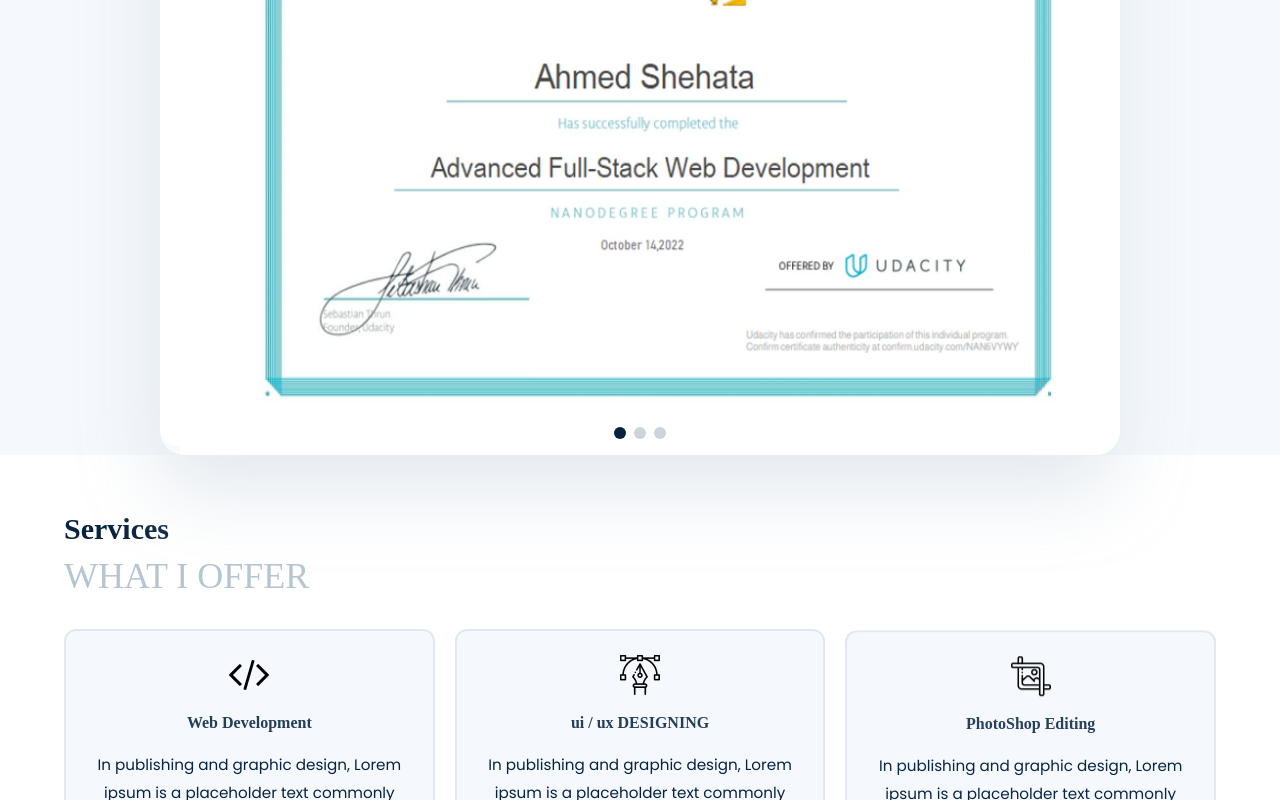
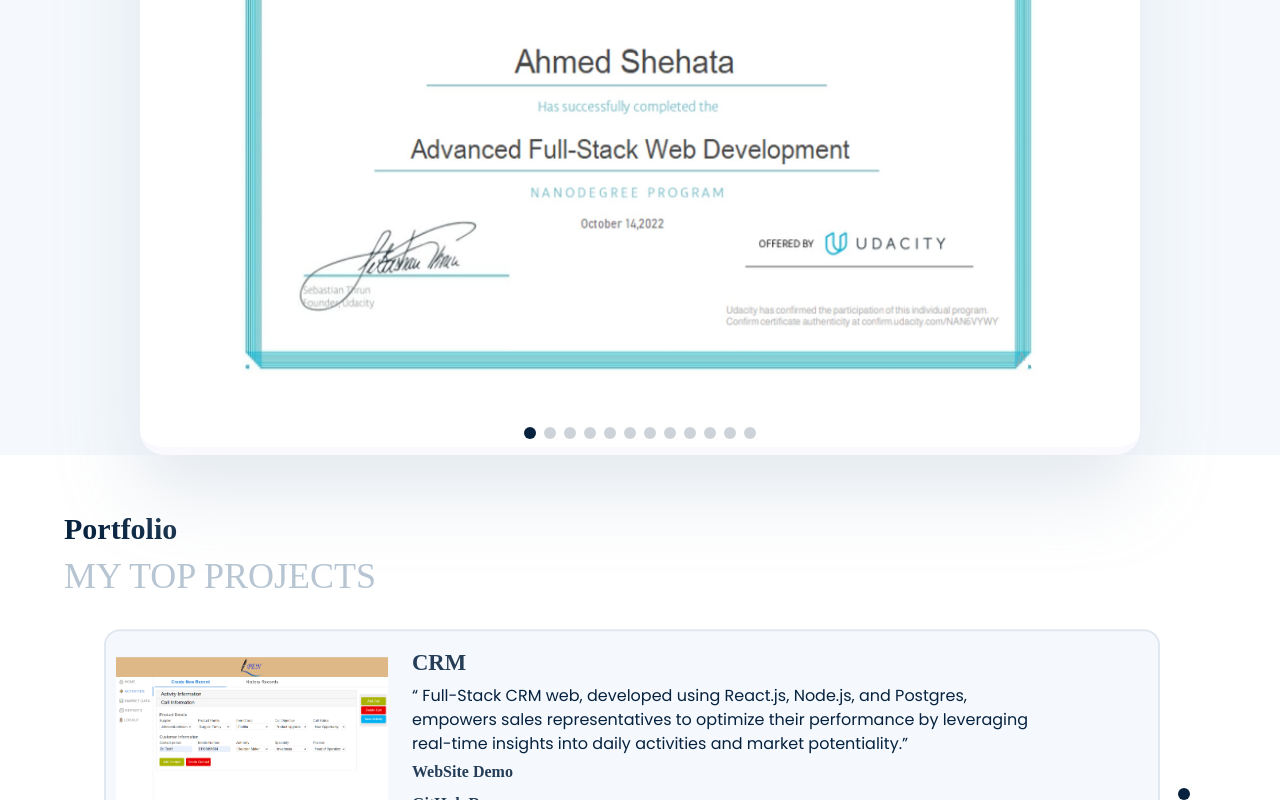
Before and after one commit to ashehata8888/mywebsite, a React (Vite) app: page / in a window 1280 px wide. Shown: the part 2360-3160 px from the top of the page. Built offline with nearby package versions, Linux system fonts and the light colour scheme; a web font is replaced by a local one.

Commit message:
started in the portfolio

```diff
--- a/src/App.jsx
+++ b/src/App.jsx
@@ -4,6 +4,7 @@
 import Skills from "./components/Skills";
 import Service from "./components/Services";
 import Certificates from "./components/Certificates"
+import Portfolio from "./components/Portfolio";
 import Projects from "./components/Projects";
 import Testimonials from "./components/Testimonials";
 import Hireme from "./components/Hireme";
@@ -27,6 +28,7 @@
       <Hero />
       <Skills />
       <Certificates />
+      <Portfolio/>
       <Service />
       <Projects />
       <Testimonials />
--- a/src/Content.js
+++ b/src/Content.js
@@ -15,6 +15,20 @@
 import jest from "./assets/images/Skills/jest.png"
 
 import udFull from "./assets/images/certificates/photos/udacityFullstack.png"
+import udFront from "./assets/images/certificates/photos/udacityFront.png"
+import react from "./assets/images/certificates/photos/react.jpg"
+import es6 from "./assets/images/certificates/photos/es6.jpg"
+import tsc from "./assets/images/certificates/photos/ts.jpg"
+import node from "./assets/images/certificates/photos/node.jpg"
+import jsc from "./assets/images/certificates/photos/js.jpg"
+import mongo from "./assets/images/certificates/photos/mongodb.jpg"
+import jsd from "./assets/images/certificates/photos/javascript.jpg"
+import htmlc from "./assets/images/certificates/photos/html.jpg"
+import dbc from "./assets/images/certificates/photos/database.jpg"
+import phpc from "./assets/images/certificates/photos/php.jpg"
+
+
+
 
 import next from "./assets/images/Skills/nextjs.png"
 import reactjs from "./assets/images/Skills/react.png";
@@ -37,6 +51,9 @@
 
 import Hireme_person from "./assets/images/Hireme/person.png";
 import Hireme_person2 from "./assets/images/Hireme/person2.png";
+
+import crm1 from "./assets/images/Portfolio/crm1.png"
+import crm2 from "./assets/images/Portfolio/crm2.png"
 
 // import icons from react-icons
 import { GrMail } from "react-icons/gr";
@@ -166,15 +183,95 @@
         image: udFull,
       },
       {
-        title: "Social Media web",
-        image: udFull,
+        title: "Professional Front-End Web Development",
+        image: udFront,
       },
       {
-        title: "Creative Website",
-        image: udFull,
+        title: "react",
+        image: react,
+      },
+      {
+        title: "es6",
+        image: es6,
+      },
+      {
+        title: "tsc",
+        image: tsc,
+      },
+      {
+        title: "node",
+        image: node,
+      },
+      {
+        title: "jsc",
+        image: jsc,
+      },
+      {
+        title: "mongo",
+        image: mongo,
+      },
+      {
+        title: "jsd",
+        image: jsd,
+      },
+      {
+        title: "htmlc",
+        image: htmlc,
+      },
+      {
+        title: "dbc",
+        image: dbc,
+      },
+      {
+        title: "phpc",
+        image: phpc,
+      }
+    ],
+  },
+  Portfolio: {
+    title: "Portfolio",
+    subtitle: "MY TOP PROJECTS",
+    Portfolio_content: [
+      {
+        review:
+          "“ Full-Stack CRM web, developed using React.js, Node.js, and Postgres, empowers sales representatives to optimize their performance by leveraging real-time insights into daily activities and market potentiality.”",
+
+
+        img: crm2,
+        name: "CRM",
+        link: "https://ahmed-shehata-crm.onrender.com/",
+        gitLink:"https://github.com/ashehata88888/PEN_Test_Render_FrontEnd/"
+
+      },
+      {
+        review:
+          "“In publishing and graphic design, Lorem ipsum is a placeholder text commonly used to demonstra”",
+        img: crm2,
+        name: "TO DO LIST",
+        link: "https://ahmed-shehata-todo-list.onrender.com/",
+        gitLink:"https://github.com/ashehata8888/todo_app"
+      },
+      {
+        review:
+          "“In publishing and graphic design, Lorem ipsum is a placeholder text commonly used to demonstra”",
+        img: avatar3,
+        name: "Johnny",
+        link: "https://ahmed-shehata-crm.onrender.com/",
+        gitLink:"https://ahmed-shehata-crm.onrender.com/"
+      },
+      {
+        review:
+          "“In publishing and graphic design, Lorem ipsum is a placeholder text commonly used to demonstra”",
+        img: avatar4,
+        name: "ROBBIN",
+        link: "https://ahmed-shehata-crm.onrender.com/",
+        gitLink:"https://ahmed-shehata-crm.onrender.com/"
       },
     ],
   },
+
+
+
   services: {
     title: "Services",
     subtitle: "WHAT I OFFER",
@@ -185,7 +282,7 @@
         logo: services_logo1,
       },
       {
-        title: "ui / ux DESIGNING",
+        title: "Professional Front-End Web Development",
         para: "In publishing and graphic design, Lorem ipsum is a placeholder text commonly used to demonstrate the visual form of a document elying on mean",
         logo: services_logo2,
       },
--- a/src/components/Certificates.jsx
+++ b/src/components/Certificates.jsx
@@ -24,7 +24,7 @@
         </div>
         <div
         style={{
-          minWidth: "120vh",
+          minWidth: "125vh",
           height: "100vh",
           '@media (max-width: 600px)': { // Mobile screens
             minWidth: "80vw",
@@ -49,7 +49,7 @@
           /> */}
           <Swiper
               style={{
-                minWidth: "120vh",
+                minWidth: "125vh",
                 height: "100vh",
                 '@media (max-width: 600px)': { // Mobile screens
                   minWidth: "80vw",
@@ -84,7 +84,7 @@
                 key={i}
 
                 style={{
-                  minWidth: "120vh",
+                  minWidth: "125vh",
                   height: "100vh",
                   '@media (max-width: 600px)': { // Mobile screens
                     minWidth: "80vw",
@@ -109,6 +109,7 @@
                 <img
 
                   style={{
+                    paddingBottom:"30px",
                     minWidth: "120vh",
                     height: "100vh",
                     '@media (max-width: 600px)': { // Mobile screens
--- /dev/null
+++ b/src/components/Portfolio.jsx
@@ -0,0 +1,69 @@
+import { content } from "../Content";
+// Import Swiper React components
+import { Swiper, SwiperSlide } from "swiper/react";
+
+// Import Swiper styles
+import "swiper/css";
+import "swiper/css/pagination";
+
+import { Pagination } from "swiper";
+import { useState } from "react";
+
+const Portfolio = () => {
+  const { Portfolio } = content;
+  const [activeIndex, setActiveIndex] = useState(0);
+  return (
+    <section>
+      <div
+      className="md:container px-5 pt-14 " >
+        <h2 className="title" data-aos="fade-down">
+          {Portfolio.title}
+        </h2>
+        <h4 className="subtitle" data-aos="fade-down">
+          {Portfolio.subtitle}
+        </h4>
+        <br />
+        <Swiper
+          // style={{minWidth:"100vh",marginLift:"10px",marginRight:"100px"}}
+          direction={"vertical"}
+          pagination={{
+            clickable: true,
+          }}
+          data-aos="fade-up"
+          loop={true}
+          spaceBetween={40}
+          slidesPerView={1.7}
+          onSlideChange={(e) => {
+            console.log(e.realIndex);
+            setActiveIndex(e.realIndex);
+          }}
+          modules={[Pagination]}
+          className="md:h-96 h-[50rem] max-w-3.5xl mr-4 pr-2 pl-2"
+        >
+          {Portfolio.Portfolio_content.map((content, i) => (
+            <SwiperSlide key={i}>
+              <div
+                // style={{marginLift:"10px" ,width:"120rem",marginRight:"10px"}}
+                className={` duration-500 bg-bg_light_primary mx-8 border-2
+              pr-8 h-full rounded-2xl flex items-center gap-6
+               border-slate-200 md:flex-row flex-col
+                ${activeIndex !== i && "scale-75 blur-sm"}`}
+              >
+                <img src={content.img} alt="..."  style={{marginLeft:"10px",minWidth:"8rem",maxWidth:"17rem"}}/>
+                <div className="pr-8">
+                  <h6 style={{marginBottom:"5px",fontSize:"17pt"}}>{content.name}</h6>
+
+                  <p className="sm:text-base text-sm mr-16">{content.review}</p>
+                   <h6><a href={content.link}>WebSite Demo</a></h6>
+                   <h6><a href={content.gitLink}>GitHub Repo</a></h6>
+                </div>
+              </div>
+            </SwiperSlide>
+          ))}
+        </Swiper>
+      </div>
+    </section>
+  );
+};
+
+export default Portfolio;
```
Also changed, not shown: src/assets/images/Portfolio/crm1.png (added), src/assets/images/Portfolio/crm2.png (added).
